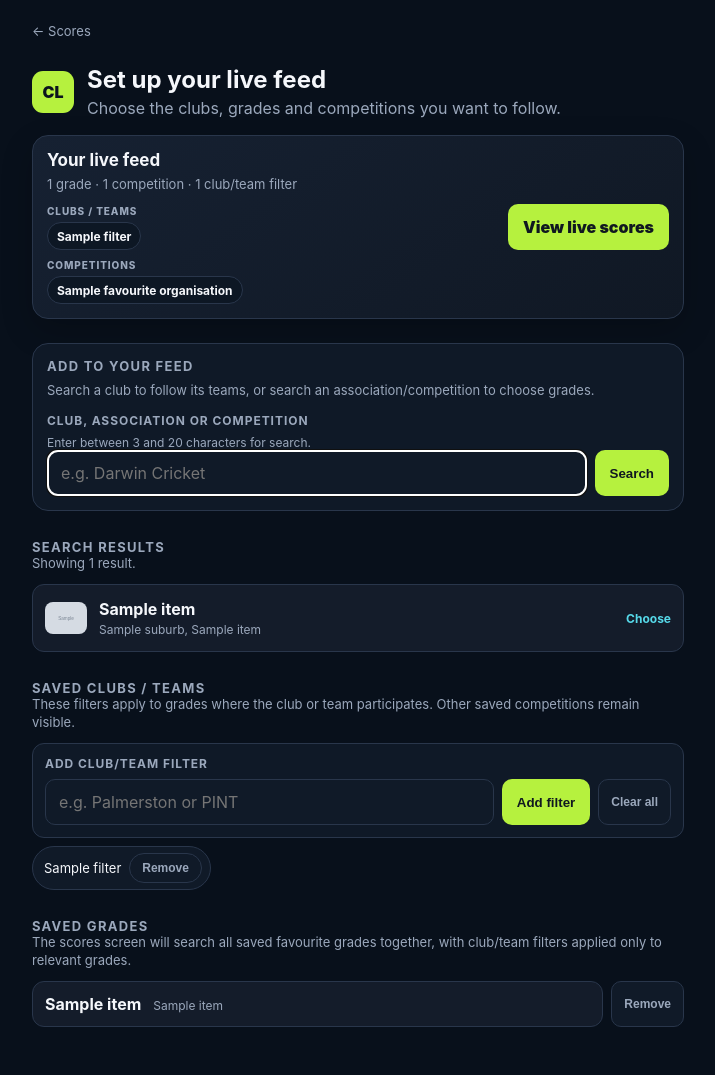
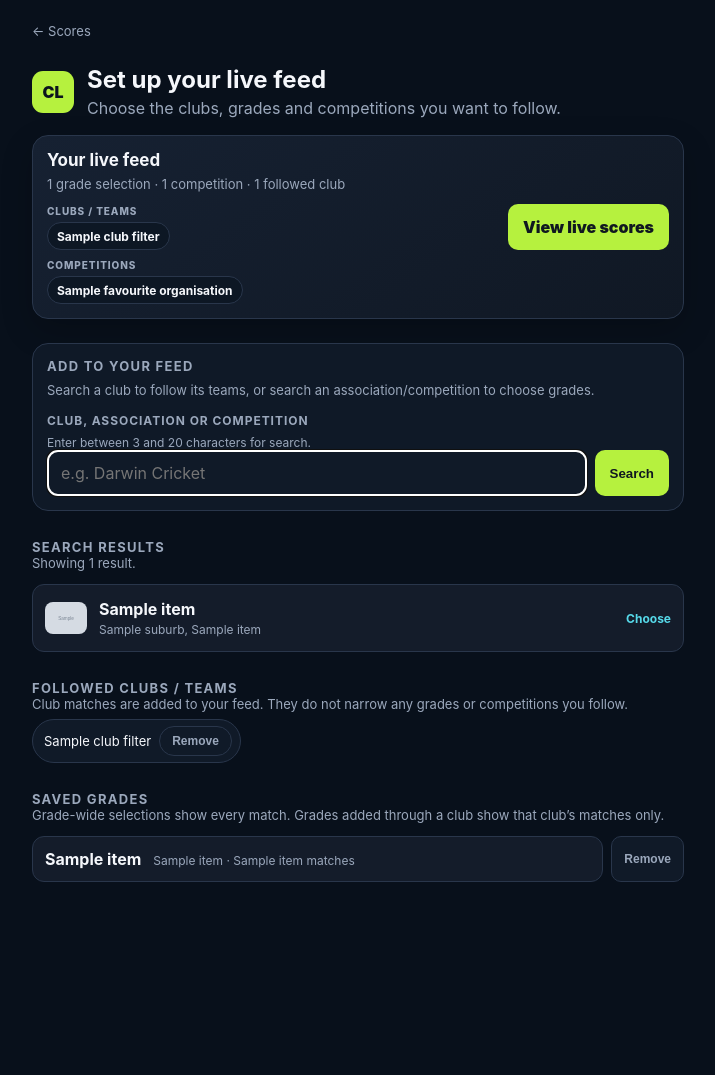
Before and after one commit to durtSIan/carnival-live, a Flask app: template templates/setup_search.html in a window 1280 px wide. Shown: the whole page, without its empty margins (282-997 px from the left). After the commit the page ends 882 px from the top, so only its background shows below. Run offline with Flask 3, Linux system fonts and the light colour scheme; the template is opened without the code that fills it: most values are stand-ins (such as "Sample title", 1, 10 or a date in 2020); grey boxes marked "Sample" are stand-in pictures.

Commit message:
Make club feeds additive to grade selections

```diff
--- a/app.py
+++ b/app.py
@@ -97,6 +97,22 @@ def favourite_grade_selection(items: list[dict[str, str]]) -> tuple[list[str], d
         grade_names[grade_id] = str(item.get("grade_name") or grade_id)
     return grade_ids[:10], grade_names
 
+def favourite_grade_scopes(items: list[dict[str, str]]) -> dict[str, list[str] | None]:
+    """Map each saved grade to all matches or to additive club-only matches."""
+    scopes: dict[str, list[str] | None] = {}
+    for item in sorted_favourite_items(items):
+        grade_id = str(item.get("grade_id") or "").strip()
+        if not GRADE_ID_PATTERN.fullmatch(grade_id):
+            continue
+        club_name = str(item.get("club_name") or "").strip()
+        if not club_name:
+            scopes[grade_id] = None
+        elif grade_id not in scopes:
+            scopes[grade_id] = [club_name]
+        elif scopes[grade_id] is not None and club_name not in scopes[grade_id]:
+            scopes[grade_id].append(club_name)
+    return scopes
+
 def sorted_favourite_items(items: list[dict[str, str]]) -> list[dict[str, str]]:
     return sorted(items, key=lambda item: grade_setup_order({"name": item.get("grade_name") or ""}))
 
@@ -131,7 +147,9 @@ def create_app(service: MatchService | None = None, setup_source=None, favourite
         timezone_name = request.args.get("timezone", os.getenv("CARNIVAL_TIMEZONE", DEFAULT_TIMEZONE))
         selected_date = request.args.get("date") or datetime.now(ZoneInfo(timezone_name)).date().isoformat()
         requested_grade_id = request.args.get("grade_id")
-        favourite_grade_ids, favourite_grade_names = favourite_grade_selection(favourites.all())
+        favourite_items = favourites.all()
+        favourite_grade_ids, favourite_grade_names = favourite_grade_selection(favourite_items)
+        favourite_scopes = favourite_grade_scopes(favourite_items)
         grade_id = requested_grade_id or os.getenv("CARNIVAL_GRADE_ID") or favourites.default_grade_id() or DEFAULT_GRADE_ID
         grade_ids = [value for value in request.args.get("grade_ids", "").split(",") if GRADE_ID_PATTERN.fullmatch(value.strip())][:10]
         grade_labels = [value.strip() for value in request.args.get("grade_labels", "").split(",")][:len(grade_ids)]
@@ -141,13 +159,16 @@ def create_app(service: MatchService | None = None, setup_source=None, favourite
             grade_ids, grade_names = favourite_grade_ids, favourite_grade_names
             using_saved_favourites = True
         requested_club = request.args.get("club", "").strip()
-        club_name = requested_club or (favourites.club_filters() if using_saved_favourites else "")
+        club_name = requested_club
         error = ""
         try:
-            matches = (
-                match_service.matches_for_grades(grade_ids, selected_date, timezone_name, club_name, grade_names)
-                if grade_ids else match_service.matches_for_date(grade_id, selected_date, timezone_name)
-            )
+            if grade_ids:
+                matches = match_service.matches_for_grades(
+                    grade_ids, selected_date, timezone_name, club_name, grade_names,
+                    favourite_scopes if using_saved_favourites else None,
+                )
+            else:
+                matches = match_service.matches_for_date(grade_id, selected_date, timezone_name)
         except Exception as exc:
             app.logger.exception("Could not load live cricket data")
             matches, error = [], None
@@ -188,11 +209,19 @@ def create_app(service: MatchService | None = None, setup_source=None, favourite
             app.logger.exception("Could not load organisation seasons/grades")
             seasons, grades, club_team_grades, error = [], [], [], "Could not load seasons and grades for this organisation."
         favourite_items = sorted_favourite_items(favourites.all())
-        saved_grade_ids = {str(item.get("grade_id") or "") for item in favourite_items}
+        saved_grade_ids = {
+            str(item.get("grade_id") or "") for item in favourite_items
+            if not str(item.get("club_name") or "").strip()
+        }
+        saved_club_grade_ids = {
+            str(item.get("grade_id") or "") for item in favourite_items
+            if str(item.get("club_name") or "").casefold() == name.casefold()
+        }
         return render_template(
             "setup_organisation.html", organisation_id=organisation_id, organisation_name=name,
             seasons=seasons, selected_season=selected, grades=grades, club_team_grades=club_team_grades, error=error,
             favourites=favourite_items, saved_grade_ids=saved_grade_ids,
+            saved_club_grade_ids=saved_club_grade_ids,
             club_filter=favourites.club_filter(), club_filters=favourites.club_filters(),
         )
 
@@ -201,17 +230,26 @@ def create_app(service: MatchService | None = None, setup_source=None, favourite
         found = GRADE_ID_PATTERN.search(request.form.get("grade_id", "").strip())
         if not found: return redirect(url_for("setup_search", manual_error="Enter a valid Play Cricket grade ID or URL."))
         grade_id = found.group(0)
-        favourites.save(grade_id, request.form.get("grade_name", "").strip() or grade_id, request.form.get("organisation_name", "").strip())
-        club_filter = request.form.get("club_filter", "").strip()
-        if club_filter:
-            favourites.add_club_filter(club_filter)
+        club_name = (
+            request.form.get("club_name", "").strip()
+            or request.form.get("club_filter", "").strip()
+        )
+        favourites.save(
+            grade_id,
+            request.form.get("grade_name", "").strip() or grade_id,
+            request.form.get("organisation_name", "").strip(),
+            club_name,
+        )
+        if club_name:
+            favourites.add_club_filter(club_name)
         return redirect(setup_redirect_target(url_for("setup_search")))
 
     @app.post("/setup/favourite/remove")
     def remove_favourite():
         found = GRADE_ID_PATTERN.search(request.form.get("grade_id", "").strip())
         if found:
-            favourites.remove(found.group(0))
+            club_name = request.form.get("club_name")
+            favourites.remove(found.group(0), club_name if club_name is not None else None)
         return redirect(setup_redirect_target(url_for("setup_search")))
 
     @app.post("/setup/feed-filter")
--- a/services.py
+++ b/services.py
@@ -25,28 +25,38 @@ class MatchService:
     def matches_for_grades(
         self, grade_ids: list[str], selected_date: str, timezone_name: str, club_name: str | list[str] = "",
         grade_names: dict[str, str] | None = None,
+        grade_clubs: dict[str, list[str] | None] | None = None,
     ) -> list[Match]:
-        """Combine grade feeds, optionally retaining only one club's matches."""
+        """Combine grade-wide and additive club-specific selections."""
         clubs = self._normalise_club_filters(club_name)
         combined: list[Match] = []
         seen: set[str] = set()
         for grade_id in grade_ids:
             grade_matches = self.source.get_matches(grade_id, timezone_name)
-            grade_clubs = [
-                club
-                for club in clubs
-                if any(
-                    self._team_matches_club_filter(match.home_team, club)
-                    or self._team_matches_club_filter(match.away_team, club)
-                    for match in grade_matches
+            if grade_clubs is not None:
+                saved_scope = grade_clubs.get(grade_id)
+                clubs_for_grade = (
+                    [] if saved_scope is None
+                    else self._normalise_club_filters(saved_scope or [])
                 )
-            ]
+                filter_this_grade = saved_scope is not None
+            else:
+                clubs_for_grade = [
+                    club
+                    for club in clubs
+                    if any(
+                        self._team_matches_club_filter(match.home_team, club)
+                        or self._team_matches_club_filter(match.away_team, club)
+                        for match in grade_matches
+                    )
+                ]
+                filter_this_grade = bool(clubs_for_grade)
             for match in self._visible(grade_matches, selected_date):
                 if not match.competition_name and grade_names:
                     match.competition_name = grade_names.get(grade_id, "")
-                if grade_clubs and not any(
+                if filter_this_grade and not any(
                     self._team_matches_club_filter(match.home_team, club) or self._team_matches_club_filter(match.away_team, club)
-                    for club in grade_clubs
+                    for club in clubs_for_grade
                 ):
                     continue
                 if match.match_id in seen:
--- a/templates/setup_search.html
+++ b/templates/setup_search.html
@@ -30,7 +30,7 @@
       <div class="feed-overview">
         <h2>Your live feed</h2>
         {% if favourites or club_filters %}
-          <p>{{ favourites|length }} grade{% if favourites|length != 1 %}s{% endif %}{% if favourite_organisations %} · {{ favourite_organisations|length }} competition{% if favourite_organisations|length != 1 %}s{% endif %}{% endif %}{% if club_filters %} · {{ club_filters|length }} club/team filter{% if club_filters|length != 1 %}s{% endif %}{% endif %}</p>
+          <p>{{ favourites|length }} grade selection{% if favourites|length != 1 %}s{% endif %}{% if favourite_organisations %} · {{ favourite_organisations|length }} competition{% if favourite_organisations|length != 1 %}s{% endif %}{% endif %}{% if club_filters %} · {{ club_filters|length }} followed club{% if club_filters|length != 1 %}s{% endif %}{% endif %}</p>
         {% else %}
           <p>No clubs, competitions or grades saved yet. Search below to build your feed.</p>
         {% endif %}
@@ -109,53 +109,36 @@
       </section>
     {% endif %}
 
-    {% if favourites or club_filters %}
+    {% if club_filters %}
       <section>
-        <h2>Saved clubs / teams</h2>
-        <p class="hint">
-          {% if club_filters %}
-            These filters apply to grades where the club or team participates. Other saved competitions remain visible.
-          {% else %}
-            No club filter is active, so all matches in the saved grades will show.
-          {% endif %}
-        </p>
-        <form class="feed-filter-form" method="post" action="{{ url_for('save_feed_filter') }}">
-          <label for="club_filter">Add club/team filter</label>
-          <div>
-            <input id="club_filter" name="club_filter" placeholder="e.g. Palmerston or PINT">
-            <button>Add filter</button>
-            {% if club_filters %}
-              <button class="remove-button" name="club_filter" value="">Clear all</button>
-            {% endif %}
-          </div>
-        </form>
-        {% if club_filters %}
-          <div class="filter-list" aria-label="Saved club filters">
+        <h2>Followed clubs / teams</h2>
+        <p class="hint">Club matches are added to your feed. They do not narrow any grades or competitions you follow.</p>
+        <div class="filter-list" aria-label="Followed clubs and teams">
           {% for filter in club_filters %}
             <form method="post" action="{{ url_for('remove_feed_filter') }}">
               <span>{{ filter }}</span>
               <input type="hidden" name="club_filter" value="{{ filter }}">
-                <button class="remove-button" aria-label="Remove {{ filter }}">Remove</button>
+              <button class="remove-button" aria-label="Stop following {{ filter }}">Remove</button>
             </form>
           {% endfor %}
         </div>
-        {% endif %}
       </section>
     {% endif %}
 
     {% if favourites %}
       <section>
         <h2>Saved grades</h2>
-        <p class="hint">The scores screen will search all saved favourite grades together{% if club_filters %}, with club/team filters applied only to relevant grades{% endif %}.</p>
+        <p class="hint">Grade-wide selections show every match. Grades added through a club show that club’s matches only.</p>
         <div class="results">
           {% for item in favourites %}
             <div class="favourite-row">
               <a class="favourite" href="{{ url_for('dashboard') }}">
                 <strong>{{ item.grade_name }}</strong>
-                <small>{{ item.organisation_name }}</small>
+                <small>{{ item.organisation_name }}{% if item.club_name %} · {{ item.club_name }} matches{% else %} · All matches{% endif %}</small>
               </a>
               <form method="post" action="{{ url_for('remove_favourite') }}">
                 <input type="hidden" name="grade_id" value="{{ item.grade_id }}">
+                {% if item.club_name %}<input type="hidden" name="club_name" value="{{ item.club_name }}">{% endif %}
                 <button class="remove-button" aria-label="Remove {{ item.grade_name }}">Remove</button>
               </form>
             </div>
```
Also changed, not shown: PROJECT_NOTES.md (+2 -0 lines), favourites.py (+33 -4 lines), templates/setup_organisation.html (+5 -35 lines), tests/test_app.py (+77 -22 lines), README.md. Lines whose indentation alone changed are shown as unchanged.
